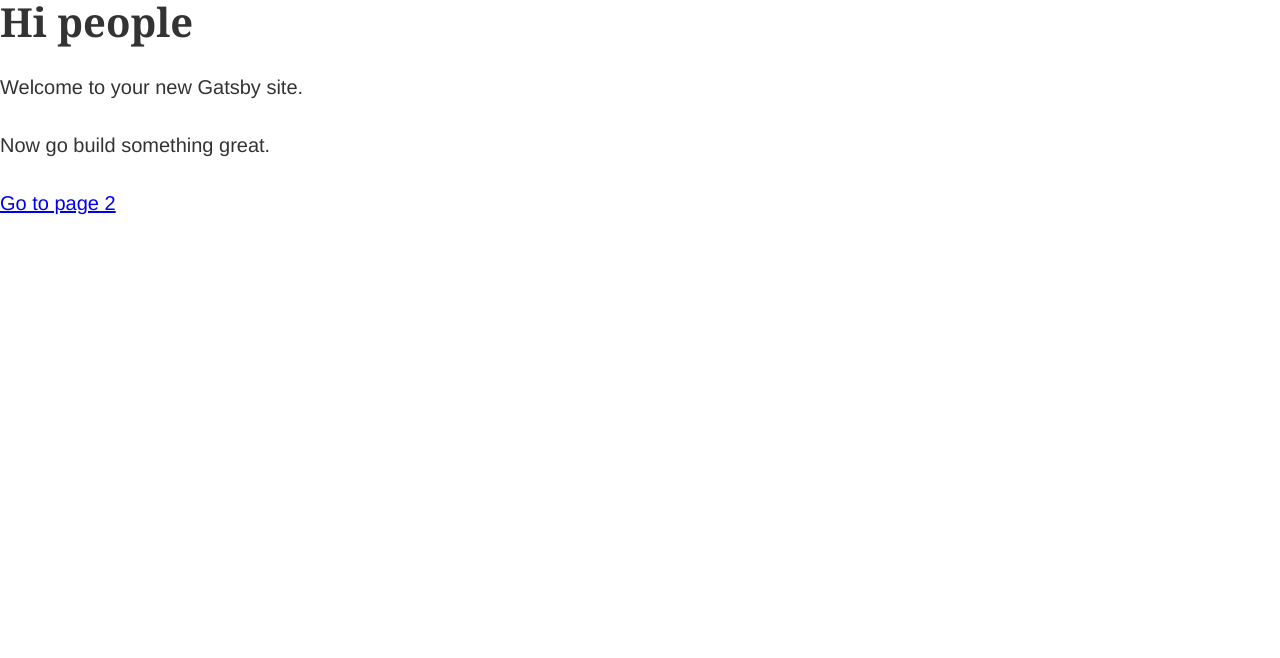
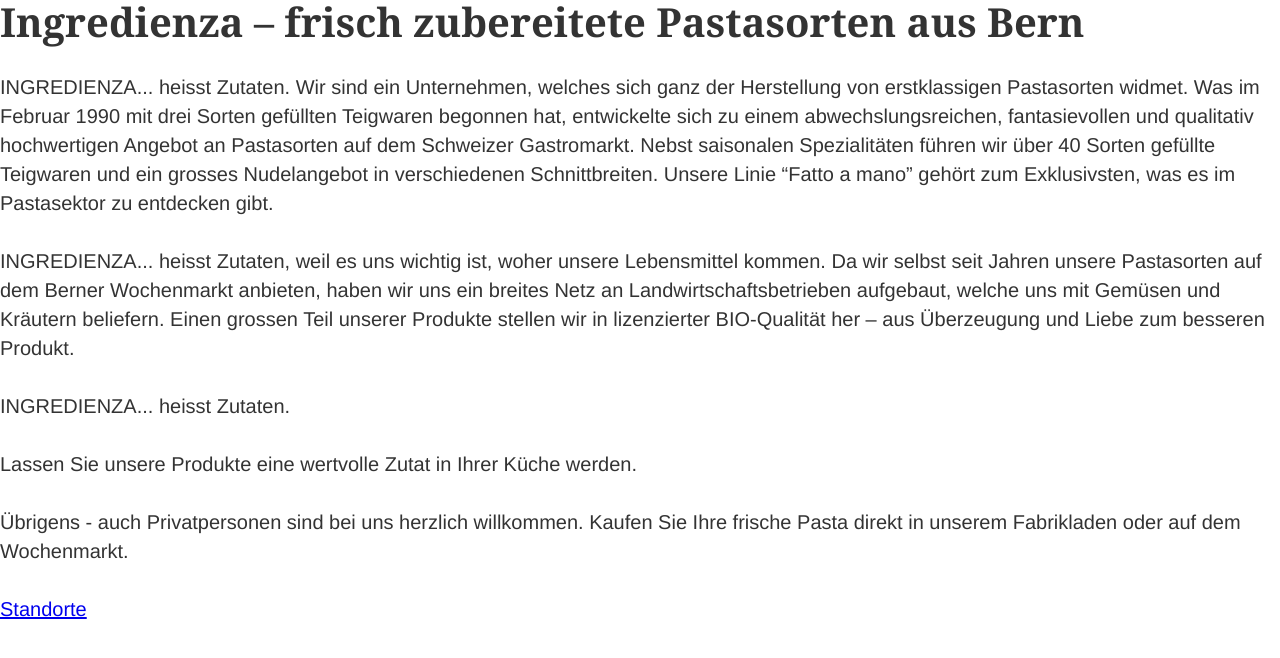
Before and after one commit to Ingredienza/ingredienza.github.io, a Gatsby site: page / in a window 1280 px wide. Built offline with nearby package versions, Linux system fonts and the light colour scheme; Gatsby itself is replaced by a stand-in of ours.

Commit message:
Update index text and meta description

```diff
--- a/src/pages/index.js
+++ b/src/pages/index.js
@@ -1,12 +1,47 @@
 import React from 'react'
 import Link from 'gatsby-link'
+import Helmet from 'react-helmet';
 
 const IndexPage = () => (
   <div>
-    <h1>Hi people</h1>
-    <p>Welcome to your new Gatsby site.</p>
-    <p>Now go build something great.</p>
-    <Link to="/page-2/">Go to page 2</Link>
+    <Helmet
+      title="Berner Teigwaren-Manufaktur | Ingredienza"
+      meta={[
+        { name: 'description', content: 'Ingredienza – Ihre Teigwaren-Manufaktur aus Bern. Holen Sie sich frische Pastasorten aus der Region. Wir beliefern Ihren Gastronomiebetrieb mit frischen Teigwaren. Einzigartige Kreationen, die jeden Gourmet überraschen. Vielfalt und Kreativität ist bei uns Programm ► Entdecken Sie unser Angebot' },
+        { name: 'keywords', content: 'Ingredienza, Pastasorten' }
+
+      ]}
+    />
+    <h1>Ingredienza – frisch zubereitete Pastasorten aus Bern</h1>
+    <p>
+      INGREDIENZA... heisst Zutaten. Wir sind ein Unternehmen, welches sich ganz der
+      Herstellung von erstklassigen Pastasorten widmet.  Was im Februar 1990 mit
+      drei Sorten gefüllten Teigwaren begonnen hat, entwickelte sich zu einem
+      abwechslungsreichen, fantasievollen und qualitativ hochwertigen Angebot an
+      Pastasorten auf dem Schweizer Gastromarkt. Nebst saisonalen Spezialitäten
+      führen wir über 40 Sorten gefüllte Teigwaren und ein grosses Nudelangebot in
+      verschiedenen Schnittbreiten. Unsere Linie “Fatto a mano” gehört zum
+      Exklusivsten, was es im Pastasektor zu entdecken gibt.
+    </p>
+
+    <p>
+      INGREDIENZA... heisst Zutaten, weil es uns wichtig ist, woher unsere
+      Lebensmittel kommen. Da wir selbst seit Jahren unsere Pastasorten auf dem
+      Berner Wochenmarkt anbieten, haben wir uns ein breites Netz an
+      Landwirtschaftsbetrieben aufgebaut, welche uns mit Gemüsen und Kräutern
+      beliefern. Einen grossen Teil unserer Produkte stellen wir in lizenzierter
+      BIO-Qualität her – aus Überzeugung und Liebe zum besseren Produkt.
+    </p>
+
+    <p>INGREDIENZA... heisst Zutaten.</p>
+
+    <p>Lassen Sie unsere Produkte eine wertvolle Zutat in Ihrer Küche werden.</p>
+
+    <p>
+      Übrigens - auch Privatpersonen sind bei uns herzlich willkommen. Kaufen Sie
+      Ihre frische Pasta direkt in unserem Fabrikladen oder auf dem Wochenmarkt.
+    </p>
+    <Link to="/places/">Standorte</Link>
   </div>
 )
 
```
